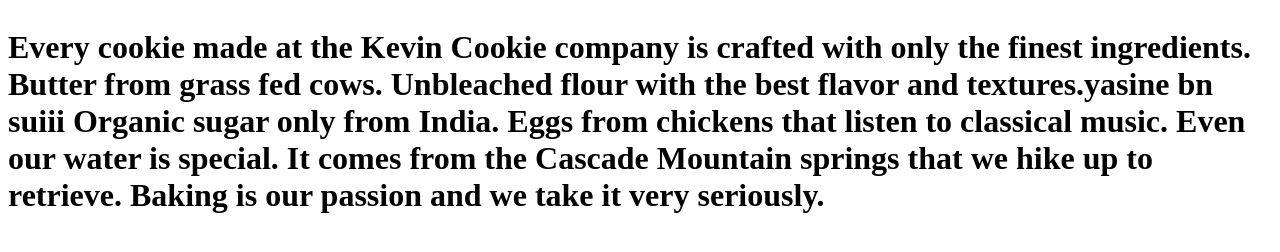
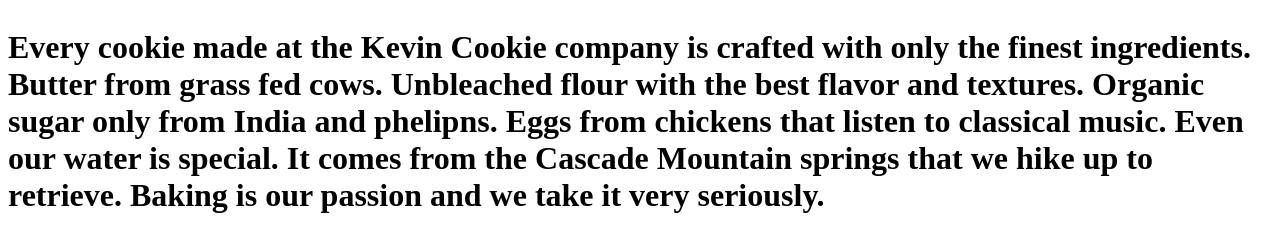
Before and after one commit to X7011/timeTabling, a plain HTML site: page index.htm in a window 1280 px wide. Shown: the part 120-372 px from the top of the page. Drawn offline with Linux system fonts and the light colour scheme.

Commit message:
Update index.htm
dd

```diff
--- a/index.htm
+++ b/index.htm
@@ -5,7 +5,7 @@
 <h1>Deliciousness in every bite!</h1>
 
 <h1>Yes of course<h1>
-<p>Every cookie made at the Kevin Cookie company is crafted with only the finest ingredients. Butter from grass fed cows. Unbleached flour with the best flavor and textures.yasine bn suiii Organic sugar only from India. Eggs from chickens that listen to classical music. Even our water is special. It comes from the Cascade Mountain springs that we hike up to retrieve. Baking is our passion and we take it very seriously.</p>
+<p>Every cookie made at the Kevin Cookie company is crafted with only the finest ingredients. Butter from grass fed cows. Unbleached flour with the best flavor and textures. Organic sugar only from India and phelipns. Eggs from chickens that listen to classical music. Even our water is special. It comes from the Cascade Mountain springs that we hike up to retrieve. Baking is our passion and we take it very seriously.</p>
 
 </body>
 </html>
```
